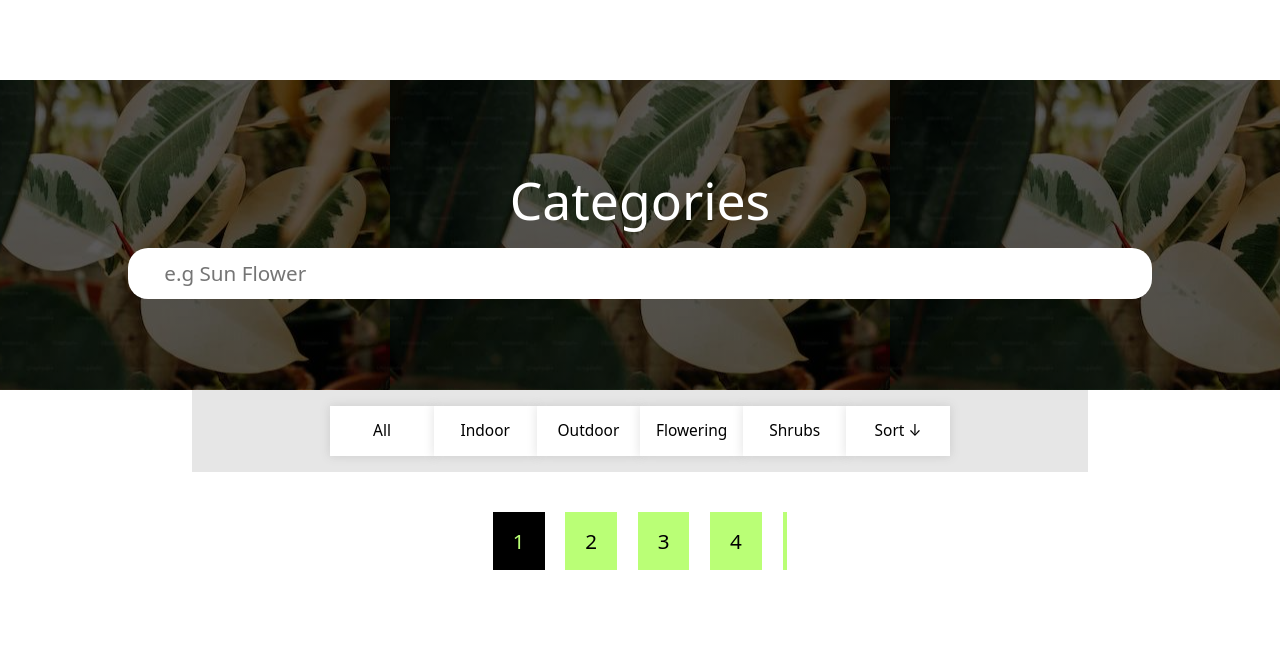
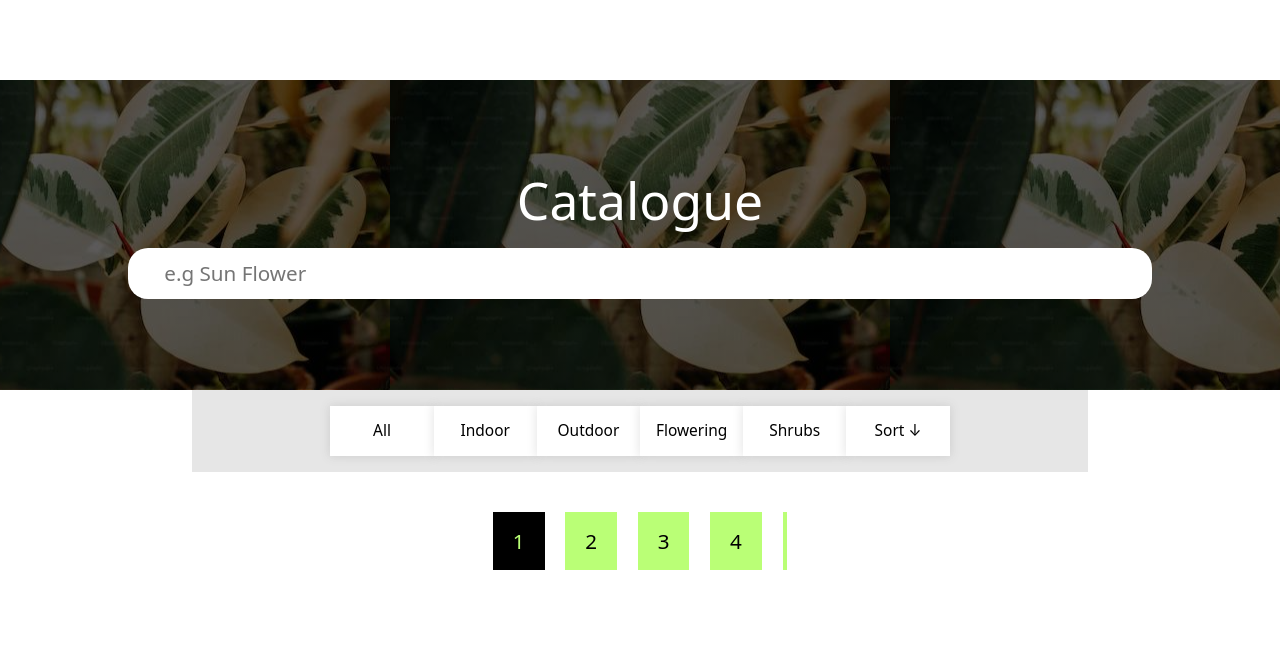
Before and after one commit to MhideTech/Techwiz-Project-PlantPalace-, a plain HTML site: page catalogue.html in a window 1280 px wide. Shown: the top 655 px of the page. Drawn offline with nearby package versions, Linux system fonts and the light colour scheme.

Commit message:
modified:   catalogue.html

```diff
--- a/catalogue.html
+++ b/catalogue.html
@@ -16,7 +16,7 @@
 	<body>
 		<nav></nav>
 		<header>
-			<h1>Categories</h1>
+			<h1>Catalogue</h1>
 			<input class="search-plants" type="text" placeholder=" e.g Sun Flower" />
 		</header>
 		<div class="filter">
```
